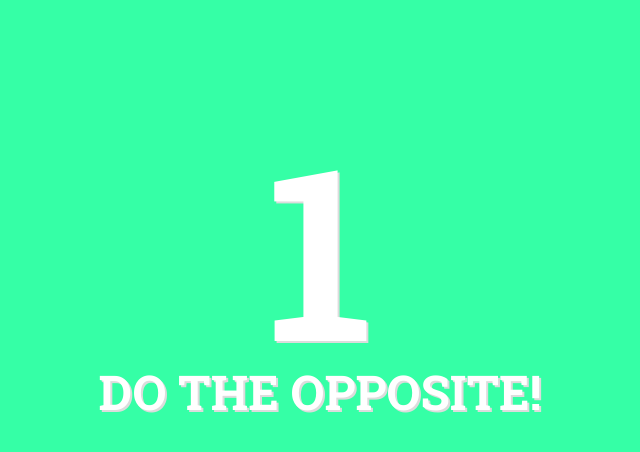
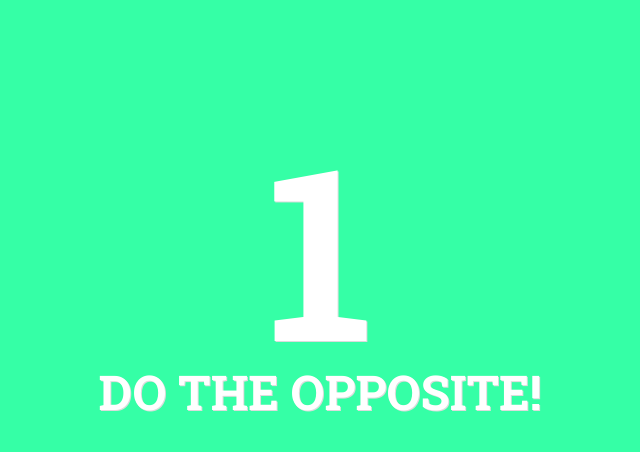
Before and after one commit to dlasch089/do-not-drink-game, a plain HTML site: page index.html in a window 1280 px wide. Both pictures are taken after a click on the button "LET'S GO!". Shown: the full height of the page, 320-960 px from the left. Drawn offline with nearby package versions, Linux system fonts and the light colour scheme.

Commit message:
done for today

```diff
--- a/css/main.css
+++ b/css/main.css
@@ -41,7 +41,7 @@ h1 {
   font-weight: bolder;
   font-size: 3rem;
   width: 100%;
-  text-shadow: 2px 2px #DCDCDC;
+  text-shadow: 1px 1px #DCDCDC;
   min-height: 2em;
 }
 
--- a/js/game.js
+++ b/js/game.js
@@ -22,24 +22,43 @@ function CreateGame()  {
 
 }
 
+function rules() {
+  console.log('The rules are easy!');
+}
+
 function startScreen() {
   var main = document.getElementById('main');
   var divAround = document.createElement('div');
   divAround.setAttribute('id', 'div-around');
   main.appendChild(divAround);
+  // Display the name of the Game:
   var text = document.createElement('h1');
   text.innerHTML = 'Do The Opposite!'.toUpperCase();
+  text.setAttribute('class', 'padding-startscreen');
   divAround.appendChild(text);
-  text.setAttribute('class', 'padding-startscreen');
+  // Display the Reset-Button:
   var startButton = document.createElement('button');
   startButton.innerHTML = "Let's Go!".toUpperCase();
   startButton.setAttribute('class', 'button');
-  startButton.setAttribute('id', 'ghost-btn');
+  startButton.setAttribute('id', 'attention-btn');
   divAround.appendChild(startButton);
+  // Display the Reset-Button:
+  var resetButton = document.createElement('button');
+  resetButton.innerHTML = "Rules".toUpperCase();
+  resetButton.setAttribute('class', 'button');
+  resetButton.setAttribute('id', 'ghost-btn');
+  divAround.appendChild(resetButton);
+  //Add Click-Events:
   startButton.addEventListener('click', function() {
     getReady();
   });
+
+  resetButton.addEventListener('click', function() {
+    rules();
+  });
 }
+
+
 
 function getReady() {
   deleteGame();
@@ -55,7 +74,7 @@ function getReady() {
   setInterval(function() {
     getReadyNumbers.innerText -= 1;
   }, 1000);
-  var getReadyTimeOut = setTimeout(function() {
+  setTimeout(function() {
     game.startGame("startScreen");
   }, 3000);
 
```
Also changed, not shown: 1 other file.
